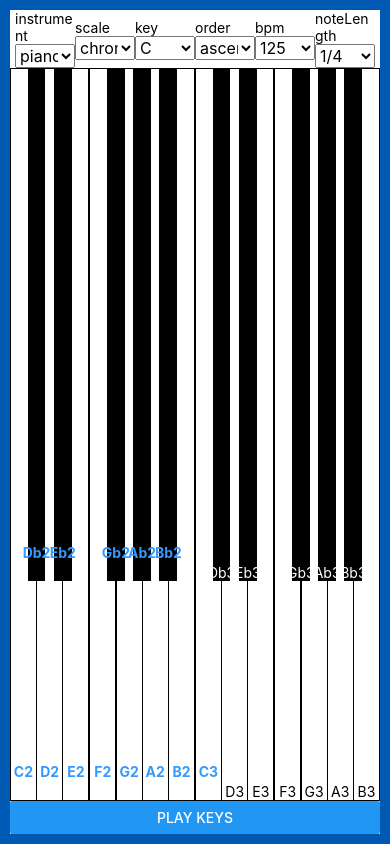
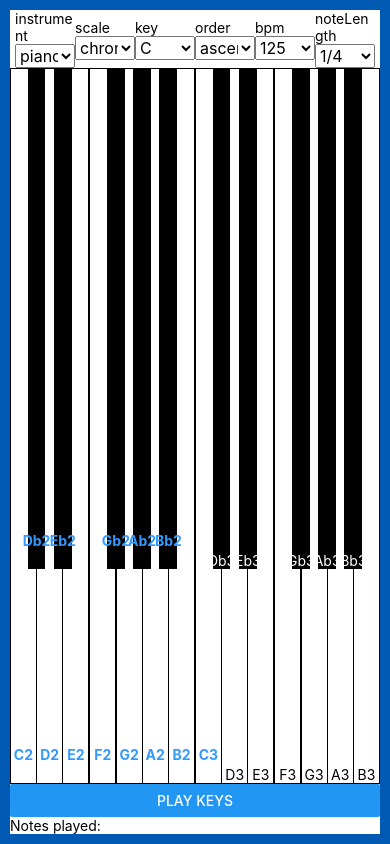
Before and after one commit to dcmorales/digital-keyboard-mobile, a React Native app: screen / in a window 390 px wide. Built offline with nearby package versions, Linux system fonts and the light colour scheme.

Commit message:
Added display for notes that were played

```diff
--- a/src/components/Footer/Footer.js
+++ b/src/components/Footer/Footer.js
@@ -1,12 +1,16 @@
-import React from 'react';
+import React, { useState } from 'react';
 import { View } from 'react-native';
 
 import PlayButton from './PlayButton';
+import NoteDisplay from './NoteDisplay';
 
 export default function Footer() {
+  const [notesPlayed, getNotesPlayed] = useState([]);
+
   return (
     <View>
-      <PlayButton />
+      <PlayButton getNotesPlayed={getNotesPlayed} />
+      <NoteDisplay notesPlayed={notesPlayed} />
     </View>
   );
 }
--- /dev/null
+++ b/src/components/Footer/NoteDisplay.js
@@ -0,0 +1,11 @@
+import React from 'react';
+import { Text, View } from 'react-native';
+
+export default function NoteDisplay({ notesPlayed }) {
+  return (
+    <View>
+      <Text>Notes played:</Text>
+      <Text>{notesPlayed.join('-')}</Text>
+    </View>
+  );
+}
--- a/src/components/Footer/PlayButton.js
+++ b/src/components/Footer/PlayButton.js
@@ -4,16 +4,18 @@ import { Button } from 'react-native';
 import { Context } from '../../context/SelectionContext';
 import { updateScale } from '../../helpers/updateScale';
 
-export default function PlayButton() {
+export default function PlayButton({ getNotesPlayed }) {
   const { order, scaleInfoObject } = useContext(Context);
 
   const renderPlayInfo = () => {
+    scaleInfoObject.getNotesPlayed = getNotesPlayed;
     if (order === 'random') {
       updateScale.handleNoteShuffle(scaleInfoObject);
     } else {
       const { scaleNotes } = scaleInfoObject;
       scaleInfoObject.scaleNotes =
         order === 'descending' ? scaleNotes.reverse() : scaleNotes;
+      scaleInfoObject.notesDisplayed = scaleNotes;
       updateScale.handleScaleNotes(scaleInfoObject);
     }
   };
--- a/src/helpers/updateScale.js
+++ b/src/helpers/updateScale.js
@@ -36,11 +36,14 @@ export const updateScale = {
         : //playx === '1'
           scaleNotes;
 
+    scaleInfoObject.notesDisplayed = scaleNotes;
     scaleInfoObject.scaleNotes = notesRepeated;
     this.handleScaleNotes(scaleInfoObject);
   },
 
   handleScaleNotes(scaleInfoObject) {
+    const { getNotesPlayed, notesDisplayed } = scaleInfoObject;
+    getNotesPlayed(notesDisplayed);
     playScale.playNotes(scaleInfoObject);
   },
 };
```
